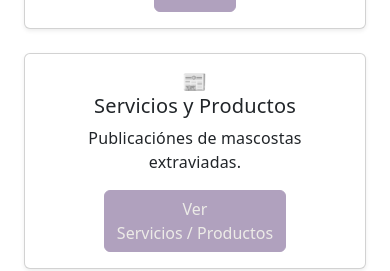
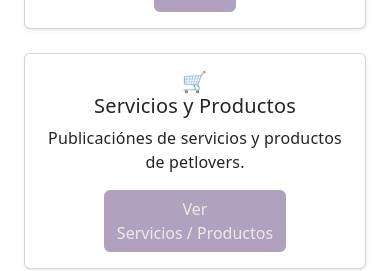
Before and after one commit to OsmauGon/vanesasprojectfrontend, a React (Vite) app: page / in a window 390 px wide. Shown: the part 1138-1409 px from the top of the page. Built offline with nearby package versions, Linux system fonts and the light colour scheme; no server answers.

Commit message:
Agregamos el modal de blog y adaptamos la responsividad

```diff
--- a/src/pages/Home.tsx
+++ b/src/pages/Home.tsx
@@ -48,7 +48,7 @@ const Home: React.FC = () => {
       </Carousel>
 
       {/* Tarjetas de Acceso Rápido */}
-      <Row xs={1} md={2} lg={4} className="g-4">
+      <Row xs={1} md={2} lg={4} className="g-4 display-flex">
         <Col>{/* //profesionales */}
           <Card className="h-100 shadow-sm hover-effect">
             <Card.Body className="text-center">
@@ -56,7 +56,7 @@ const Home: React.FC = () => {
               <Card.Text>
                 Profesionales especializados cerca de ti.
               </Card.Text>
-              <Button variant="primary" className='boton1' onClick={()=>{navigate("/profesioanles")}}>
+              <Button variant="primary" className='boton1' onClick={()=>{navigate("/profesionales")}}>
                 Ver Profesionales
               </Button>
             </Card.Body>
@@ -78,9 +78,9 @@ const Home: React.FC = () => {
         <Col>{/* //servicios */}
           <Card className="h-100 shadow-sm hover-effect">
             <Card.Body className="text-center">
-              <Card.Title>📰<br></br> Servicios y Productos</Card.Title>
+              <Card.Title>🛒<br></br> Servicios y Productos</Card.Title>
               <Card.Text>
-                Publicaciónes de mascostas extraviadas.
+                Publicaciónes de servicios y productos de petlovers.
               </Card.Text>
               <Button variant="primary" className='boton1' onClick={()=>{navigate("/servicios")}}>
                 Ver <br/>Servicios / Productos
--- a/src/styles/modalStyles.css
+++ b/src/styles/modalStyles.css
@@ -1,5 +1,5 @@
 .modal-body{
-    background-image: url("img/Recurso 3-8.png");
+    background-image: url("img/Recurso 3-9.png");
     background-position: center;
     background-size: contain;
     background-repeat: no-repeat;
```
Also changed, not shown: public/img/Recurso 3-9.png (added).
